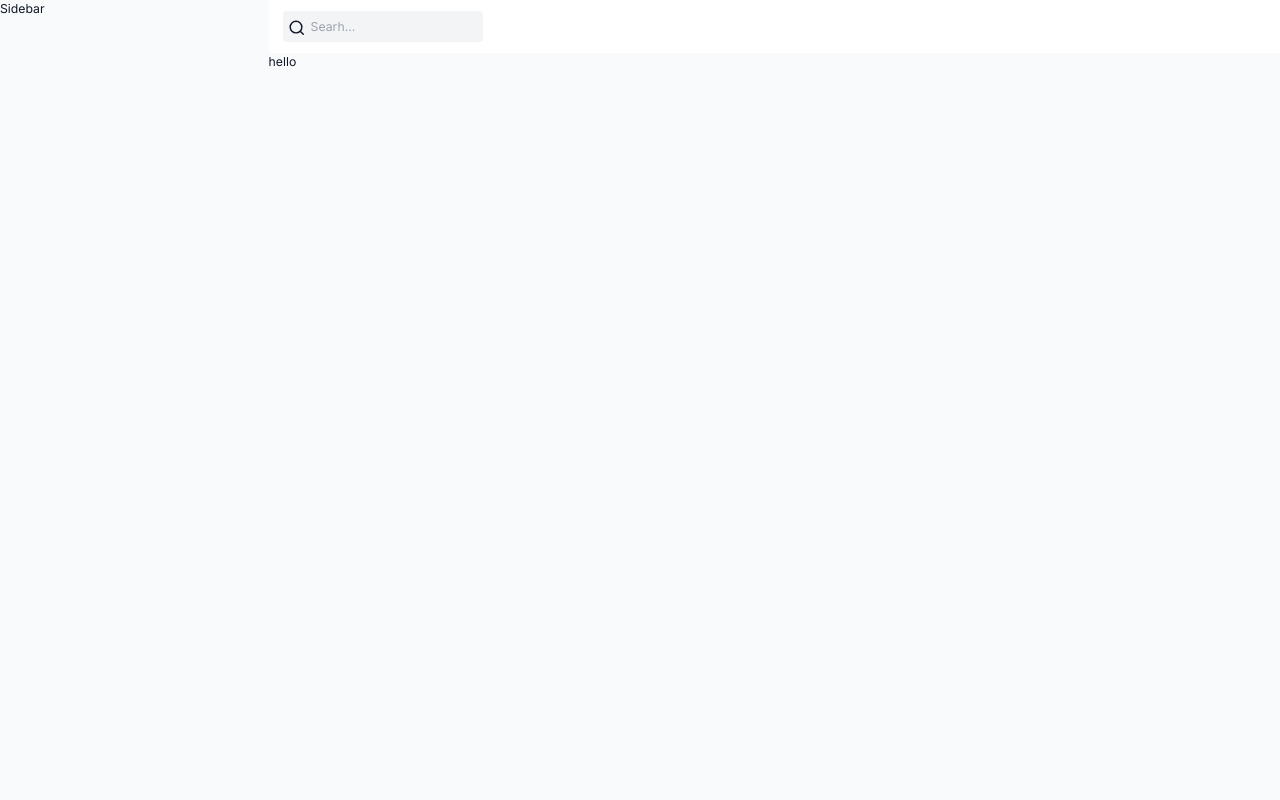
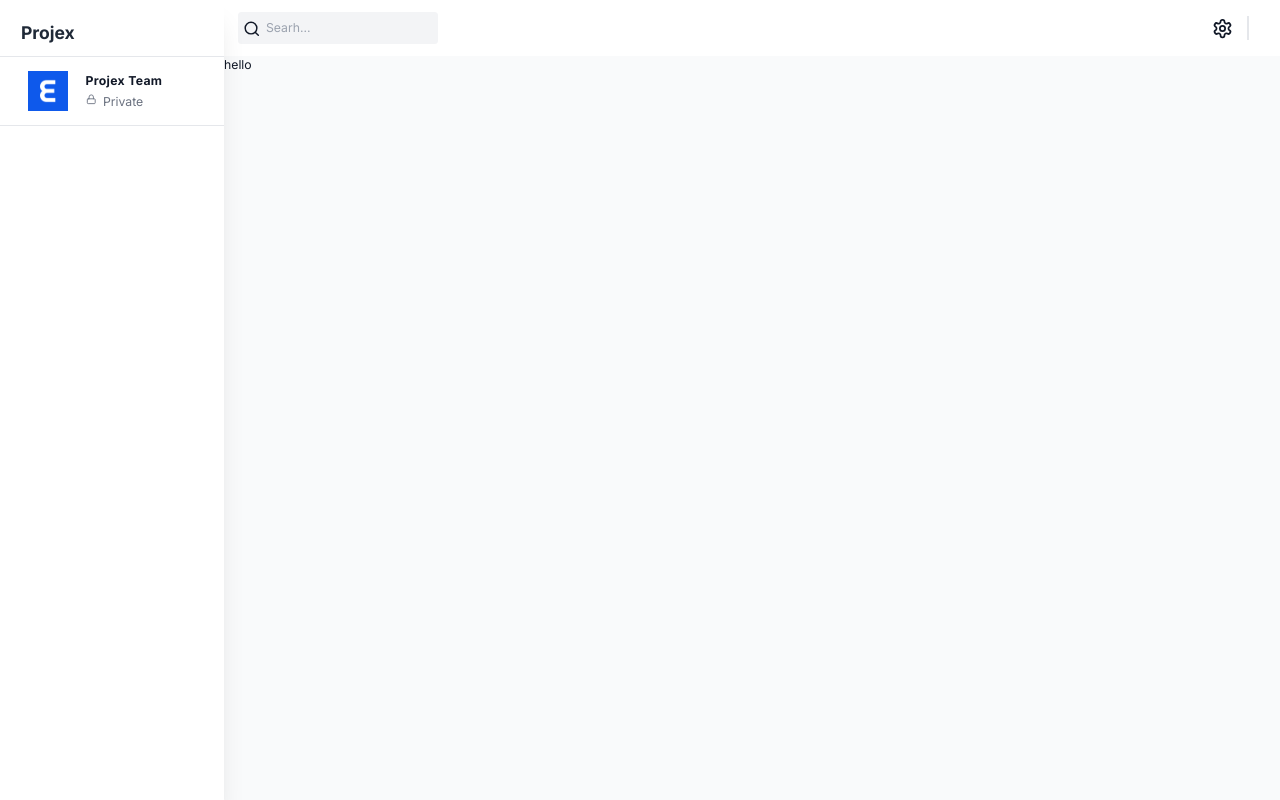
Before and after one commit to AssanRabari/Projex, a Next.js app in the folder client/: page / in a window 1280 px wide. Built offline with nearby package versions, Linux system fonts and the light colour scheme.

Commit message:
Sidebar, Navbar design and updated metadata

```diff
--- a/client/src/app/(components)/Navbar/index.tsx
+++ b/client/src/app/(components)/Navbar/index.tsx
@@ -1,22 +1,33 @@
-import React from 'react'
-import {Search} from "lucide-react"
+import React from "react";
+import { Search, Settings } from "lucide-react";
+import Link from "next/link";
 
 const Navbar = () => {
   return (
-    <div className='flex items-center justify-between bg-white px-4 py-3 dark:bg-black'>
+    <div className="flex items-center justify-between bg-white px-4 py-3 dark:bg-black">
       {/* Search Bar */}
       <div className="flex items-center gap-8">
         <div className="relative flex h-min w-[200px]">
-                <Search className='absolute left-[5px] top-[8px] mr-2 h-5 w-5 -translate-1/2 transform cursor-pointer dark:text-white'/>
+          <Search className="-translate-1/2 absolute left-[5px] top-[8px] mr-2 h-5 w-5 transform cursor-pointer dark:text-white" />
           <input
             type="search"
-                    placeholder='Searh...'
-                    className='w-full rounded border-none bg-gray-100 p-2 pl-8 placeholder:gray-500 focus:border-transparent focus:outline-none dark:bg-gray-700 dark:text-white dark:placeholder-white'
+            placeholder="Searh..."
+            className="placeholder:gray-500 w-full rounded border-none bg-gray-100 p-2 pl-8 focus:border-transparent focus:outline-none dark:bg-gray-700 dark:text-white dark:placeholder-white"
           />
         </div>
       </div>
+      {/* ICONS */}
+      <div className="flex items-center">
+        <Link
+          href={"/settings"}
+          className="h-min w-min rounded p-2 hover:bg-gray-100"
+        >
+          <Settings className="h-6 w-6 cursor-pointer dark:text-white" />
+        </Link>
+        <div className="ml-2 mr-5 hidden min-h-[2em] w-[0.1rem] bg-gray-200 md:inline-block"></div>
       </div>
-  )
-}
+    </div>
+  );
+};
 
-export default Navbar
+export default Navbar;
--- /dev/null
+++ b/client/src/app/(components)/Sidebar/index.tsx
@@ -0,0 +1,42 @@
+"use client";
+import { LockIcon } from "lucide-react";
+import Image from "next/image";
+import React, { useState } from "react";
+
+const Sidebar = () => {
+  const [showProjects, setShowProjects] = useState(true);
+  const [showPriority, setShowPriority] = useState(true);
+
+  const sideBarClassName = `fixed flex flex-col h-[100%] justify-between shadow-xl
+    transition-all duration-300 h-full z-40 dark:bg-black overflow-y-auto bg-white
+    w-64`;
+
+  return (
+    <div className={sideBarClassName}>
+      <div className="flex h-[100%] w-full flex-col justify-start">
+        {/* TOPLOGO */}
+        <div className="z-50 flex min-h-[56px] w-64 items-center justify-between bg-white px-6 pt-3 dark:bg-black">
+          <div className="text-xl font-bold text-gray-800 dark:text-white">
+            Projex
+          </div>
+        </div>
+        {/* TEAM */}
+        <div className="flex items-center gap-5 border-y-[1.5px] border-gray-200 px-8 py-4 dark:border-gray-700">
+          <Image src="/logo.png" alt="Logo" width={40} height={40} />
+          <div>
+            <h3 className="text:md font-bold tracking-wide dark:text-gray-200">
+              Projex Team
+            </h3>
+            <div className="mt-1 flex items-start gap-2">
+              <LockIcon className="mt-[0.1rem] h-3 w-3 text-gray-500 dark:text-gray-400" />
+              <p className="text:xs text-gray-500">Private</p>
+            </div>
+          </div>
+        </div>
+        {/* NAVBAR LINKS */}
+      </div>
+    </div>
+  );
+};
+
+export default Sidebar;
--- a/client/src/app/DashBoardWrapper.tsx
+++ b/client/src/app/DashBoardWrapper.tsx
@@ -1,18 +1,21 @@
-import React from 'react'
+import React from "react";
 import Navbar from "@/app/(components)/Navbar";
+import Sidebar from "@/app/(components)/Sidebar";
 
-const DashBoardWrapper = ({children}: {children:React.ReactNode}) => {
+const DashBoardWrapper = ({ children }: { children: React.ReactNode }) => {
   return (
-    <div className='flex min-h-screen w-full bg-gray-50 text-gray-900'>
-        {/* Sidebar */}
-        Sidebar
-        <main className={`flex w-full flex-col bg-gray-50 dark:bg-dark-bg md:pl-64`}>
-            {/* Navbar */}
-            <Navbar />
-            {children}
-        </main>
+    <div className="flex min-h-screen w-full bg-gray-50 text-gray-900">
+      {/* Sidebar */}
+      <Sidebar />
+      <main
+        className={`flex w-full flex-col bg-gray-50 dark:bg-dark-bg md:pl-64`}
+      >
+        {/* Navbar */}
+        <Navbar />
+        {children}
+      </main>
     </div>
-  )
-}
+  );
+};
 
-export default DashBoardWrapper
+export default DashBoardWrapper;
--- a/client/src/app/layout.tsx
+++ b/client/src/app/layout.tsx
@@ -6,8 +6,9 @@
 const inter = Inter({ subsets: ["latin"] });
 
 export const metadata: Metadata = {
-  title: "Create Next App",
-  description: "Generated by create next app",
+  title: "Projex – Streamline Your Projects Effortlessly",
+  description:
+    "Projex is a powerful project management tool designed to help teams plan, collaborate, and execute tasks efficiently. Manage tasks, track progress, and stay organized – all in one place.",
 };
 
 export default function RootLayout({
```
Lines whose indentation alone changed are shown as unchanged.
